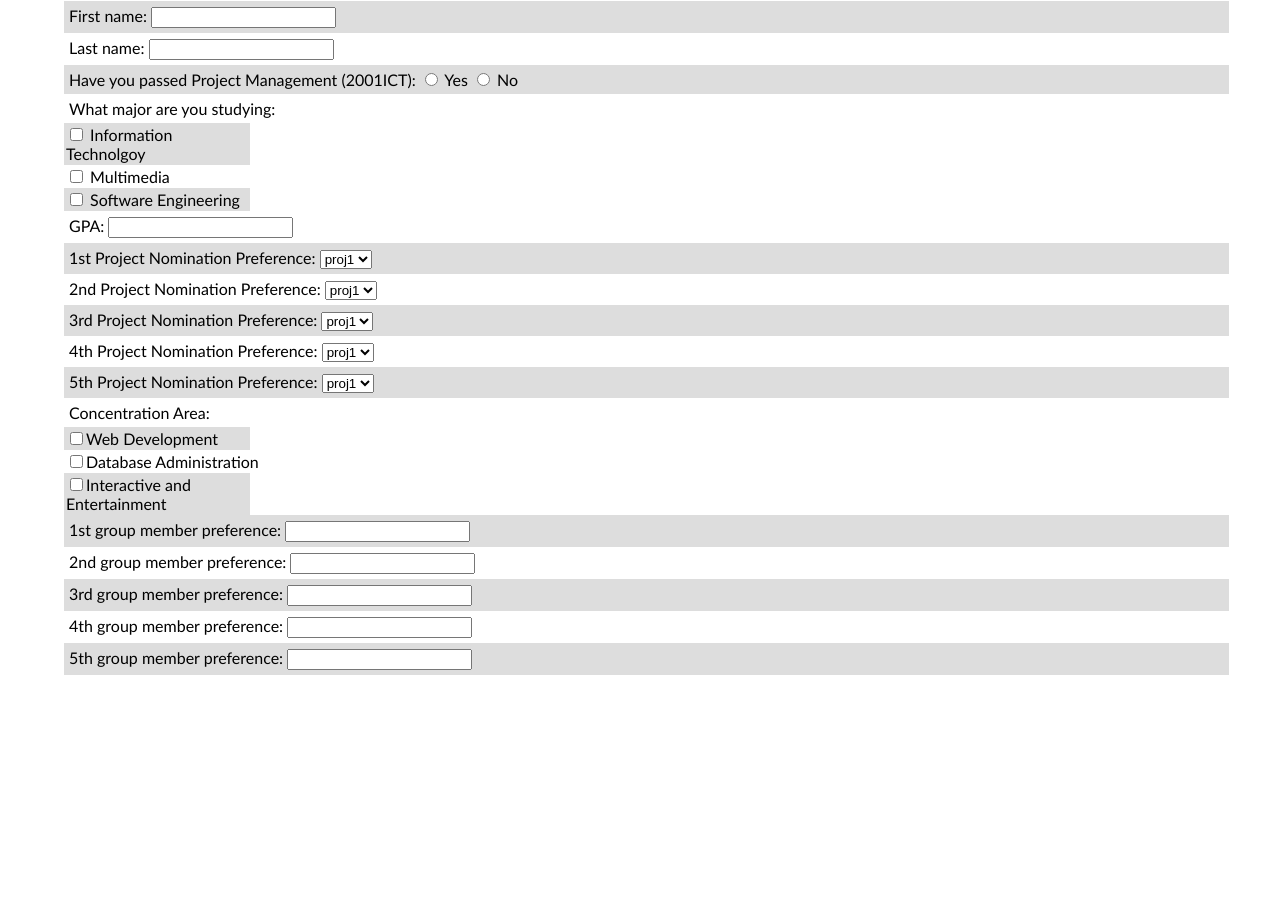
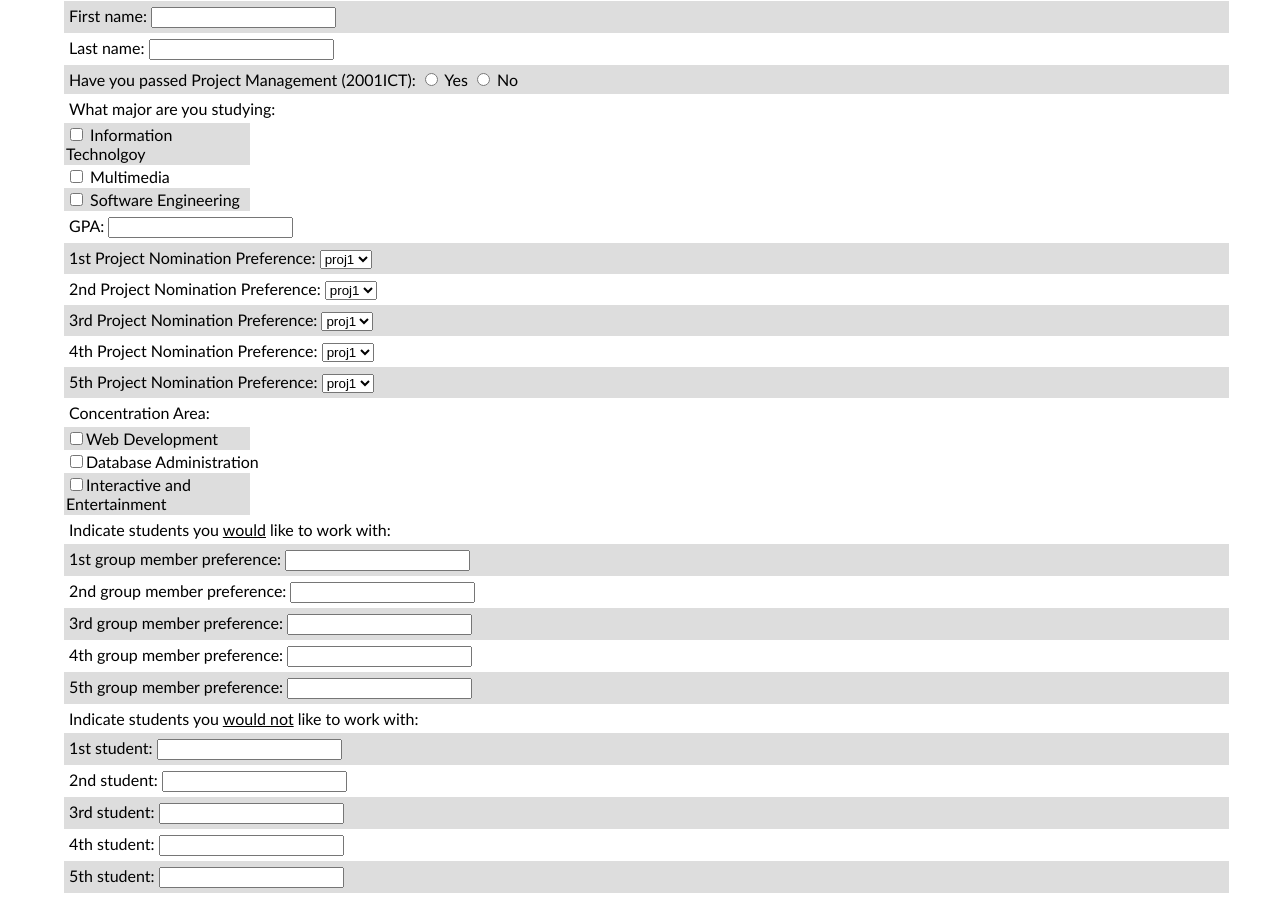
Before and after one commit to PinpointSolutions/PANS, a PHP site: page /nomination_form.php in a window 1280 px wide. Shown: the part 165-1074 px from the top of the page. Before the commit the page ends 840 px from the top, so only its background shows below. Run offline with PHP 8.4, Linux system fonts and the light colour scheme.

Commit message:
Added functionality to cover user story SU09

```diff
--- a/site/nomination_form.php
+++ b/site/nomination_form.php
@@ -70,6 +70,8 @@
 		<div id="ai"><input type="checkbox" name="concentration_area" value="Database Administration" />Database Administration</div>
 		<div id="hli"><input type="checkbox" name="concentration_area" value="Interactive and Entertainment" />Interactive and Entertainment</div>
 
+		<div id="a">Indicate students you <u>would</u> like to work with:</div>
+
 		<div id="hl">1st group member preference: <input type="text" name="y_stu_pref_1" /></div>
 
 		<div id="a">2nd group member preference: <input type="text" name="y_stu_pref_2" /></div>
@@ -80,6 +82,18 @@
 
 		<div id="hl">5th group member preference: <input type="text" name="y_stu_pref_5" /></div>
 
+		<div id="a">Indicate students you <u>would not</u> like to work with:</div>
+
+		<div id="hl">1st student: <input type="text" name="y_stu_pref_1" /></div>
+
+		<div id="a">2nd student: <input type="text" name="y_stu_pref_2" /></div>
+
+		<div id="hl">3rd student: <input type="text" name="y_stu_pref_3" /></div>
+
+		<div id="a">4th student: <input type="text" name="y_stu_pref_4" /></div>
+
+		<div id="hl">5th student: <input type="text" name="y_stu_pref_5" /></div>
+
 		</form>
 </body>
 
```
